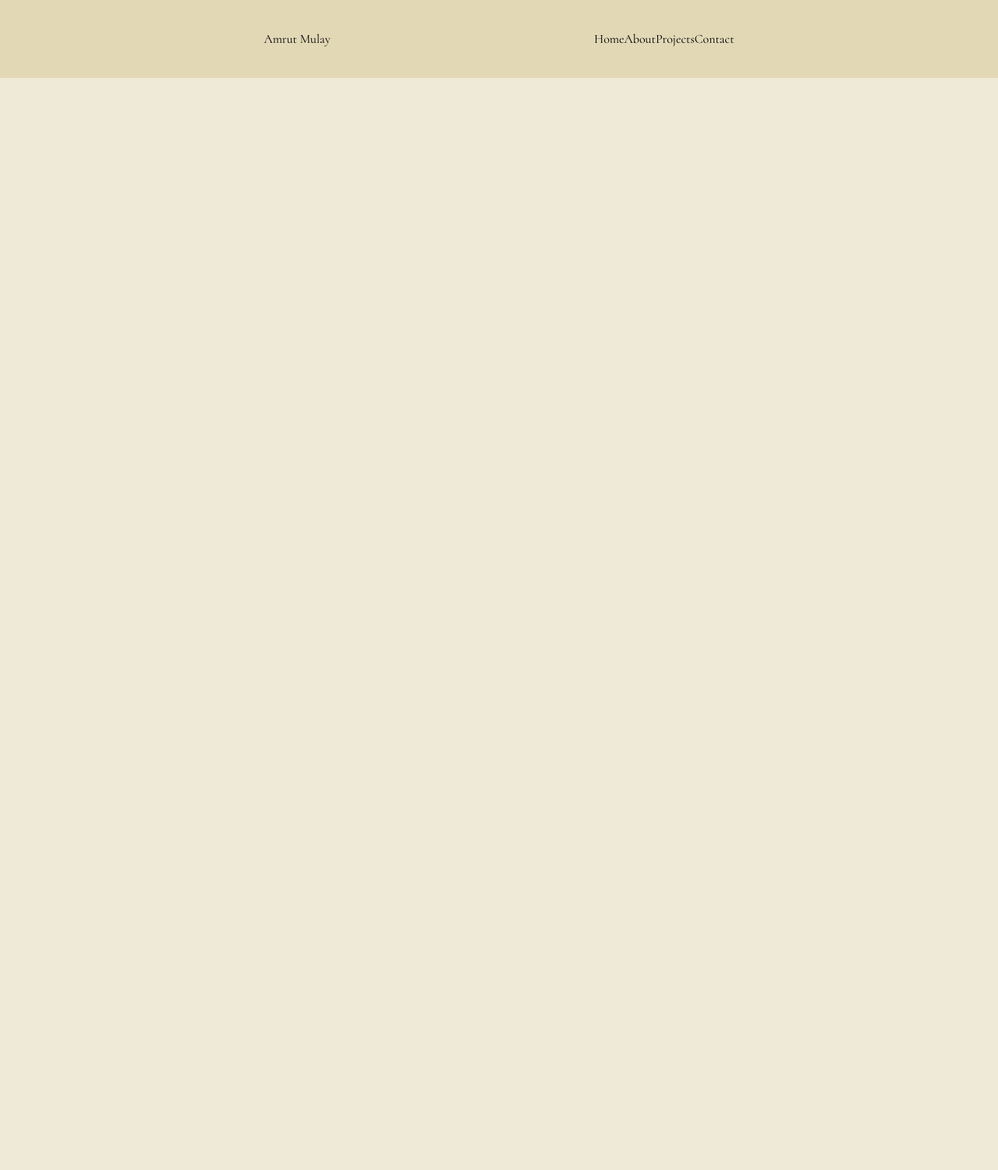
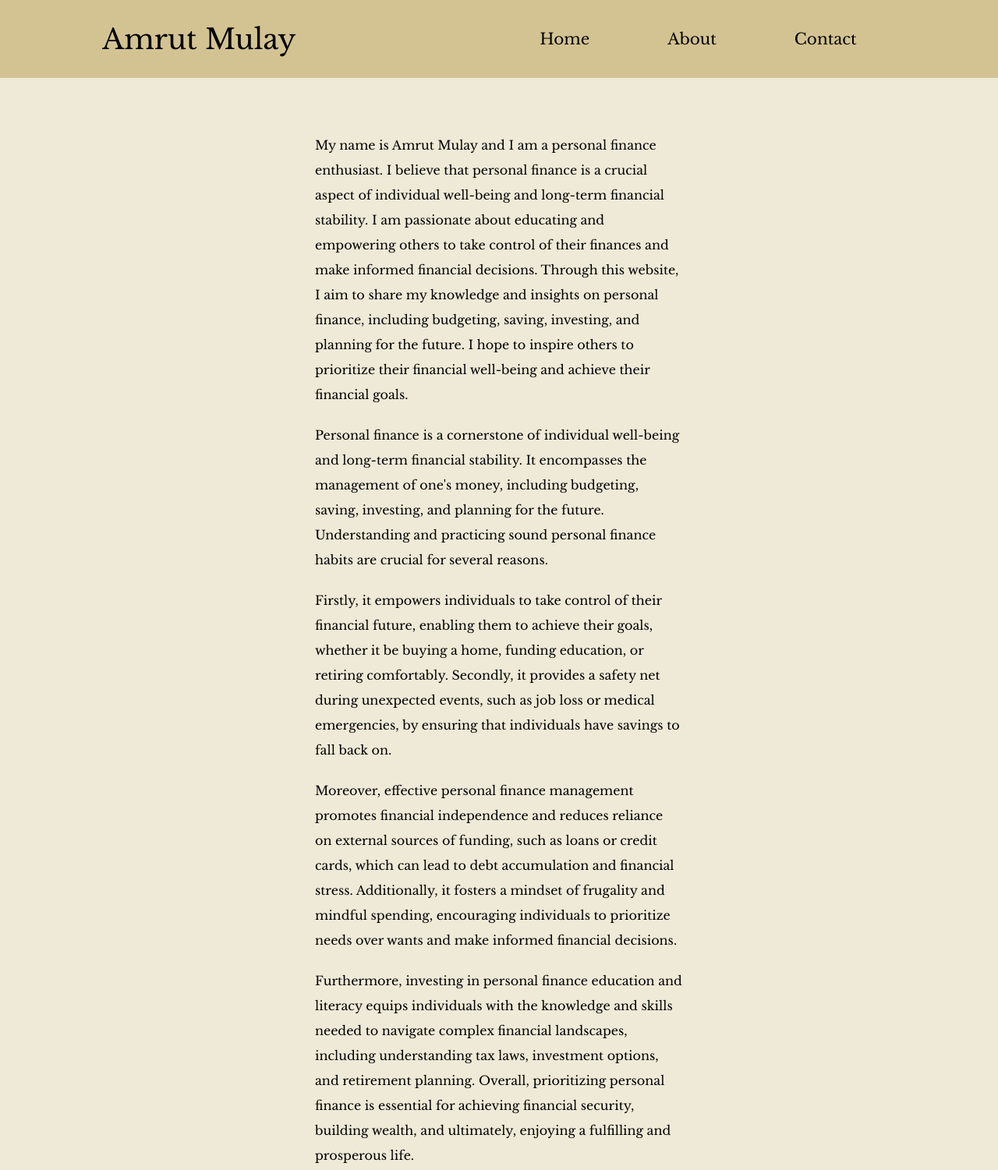
Before and after one commit to AnishMulay/Amrut-Mulay-Website, a plain HTML site: page index.html in a window 1280 px wide. Shown: the whole page at 78% size. Before the commit the page ends 800 px from the top, so only its background shows below. Drawn offline with nearby package versions, Linux system fonts and the light colour scheme.

Commit message:
added first content

```diff
--- a/index.html
+++ b/index.html
@@ -3,7 +3,7 @@
   <link rel="preconnect" href="https://fonts.googleapis.com" />
   <link rel="preconnect" href="https://fonts.gstatic.com" crossorigin />
   <link
-    href="https://fonts.googleapis.com/css2?family=Cormorant:ital,wght@0,300..700;1,300..700&display=swap"
+    href="https://fonts.googleapis.com/css2?family=Libre+Baskerville:ital,wght@0,400;0,700;1,400&display=swap"
     rel="stylesheet"
   />
   <style>
@@ -15,15 +15,15 @@
     body {
       background-color: #efead7;
       color: black;
-      font-family: "Cormorant", serif;
+      font-family: "Libre Baskerville", serif;
     }
 
     nav {
       display: flex;
-      justify-content: space-evenly;
+      justify-content: space-around;
       align-items: center;
       height: 100px;
-      background-color: #e2d8b6;
+      background-color: #d3c392;
     }
 
     nav ul {
@@ -32,7 +32,34 @@
     }
 
     nav ul li {
-        list-style: none;
+      list-style: none;
+      margin: 50px;
+    }
+
+    .left {
+      font-size: 2.25rem;
+      font-weight: 500;
+    }
+
+    .right {
+      font-size: 1.25rem;
+    }
+
+    .first {
+      display: flex;
+      justify-content: center;
+      align-items: center;
+    }
+
+    .centerSection {
+      width: 40%;
+      justify-content: left;
+      margin: 50px;
+    }
+
+    .centerSectionParagraph {
+      margin: 20px;
+      line-height: 2;
     }
   </style>
   <head>
@@ -48,11 +75,60 @@
           <ul>
             <li>Home</li>
             <li>About</li>
-            <li>Projects</li>
             <li>Contact</li>
           </ul>
         </div>
       </nav>
     </header>
+
+    <main>
+      <section class="first">
+        <div class="centerSection">
+          <p class="centerSectionParagraph">
+            My name is Amrut Mulay and I am a personal finance enthusiast. I
+            believe that personal finance is a crucial aspect of individual
+            well-being and long-term financial stability. I am passionate about
+            educating and empowering others to take control of their finances
+            and make informed financial decisions. Through this website, I aim
+            to share my knowledge and insights on personal finance, including
+            budgeting, saving, investing, and planning for the future. I hope to
+            inspire others to prioritize their financial well-being and achieve
+            their financial goals.
+          </p>
+          <p class="centerSectionParagraph">
+            Personal finance is a cornerstone of individual well-being and
+            long-term financial stability. It encompasses the management of
+            one's money, including budgeting, saving, investing, and planning
+            for the future. Understanding and practicing sound personal finance
+            habits are crucial for several reasons.
+          </p>
+          <p class="centerSectionParagraph">
+            Firstly, it empowers individuals to take control of their financial
+            future, enabling them to achieve their goals, whether it be buying a
+            home, funding education, or retiring comfortably. Secondly, it
+            provides a safety net during unexpected events, such as job loss or
+            medical emergencies, by ensuring that individuals have savings to
+            fall back on.
+          </p>
+          <p class="centerSectionParagraph">
+            Moreover, effective personal finance management promotes financial
+            independence and reduces reliance on external sources of funding,
+            such as loans or credit cards, which can lead to debt accumulation
+            and financial stress. Additionally, it fosters a mindset of
+            frugality and mindful spending, encouraging individuals to
+            prioritize needs over wants and make informed financial decisions.
+          </p>
+          <p class="centerSectionParagraph">
+            Furthermore, investing in personal finance education and literacy
+            equips individuals with the knowledge and skills needed to navigate
+            complex financial landscapes, including understanding tax laws,
+            investment options, and retirement planning. Overall, prioritizing
+            personal finance is essential for achieving financial security,
+            building wealth, and ultimately, enjoying a fulfilling and
+            prosperous life.
+          </p>
+        </div>
+      </section>
+    </main>
   </body>
 </html>
```
